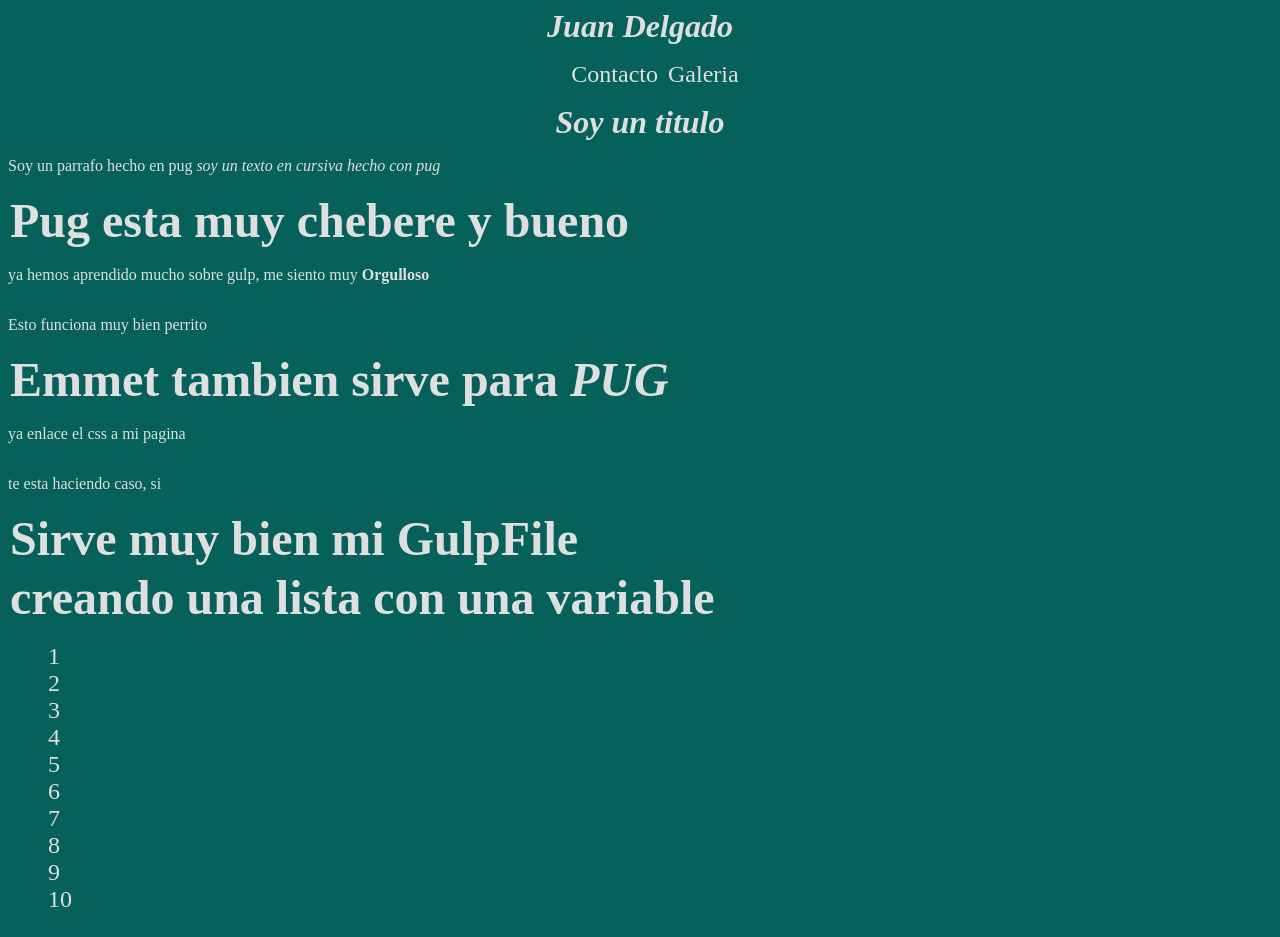
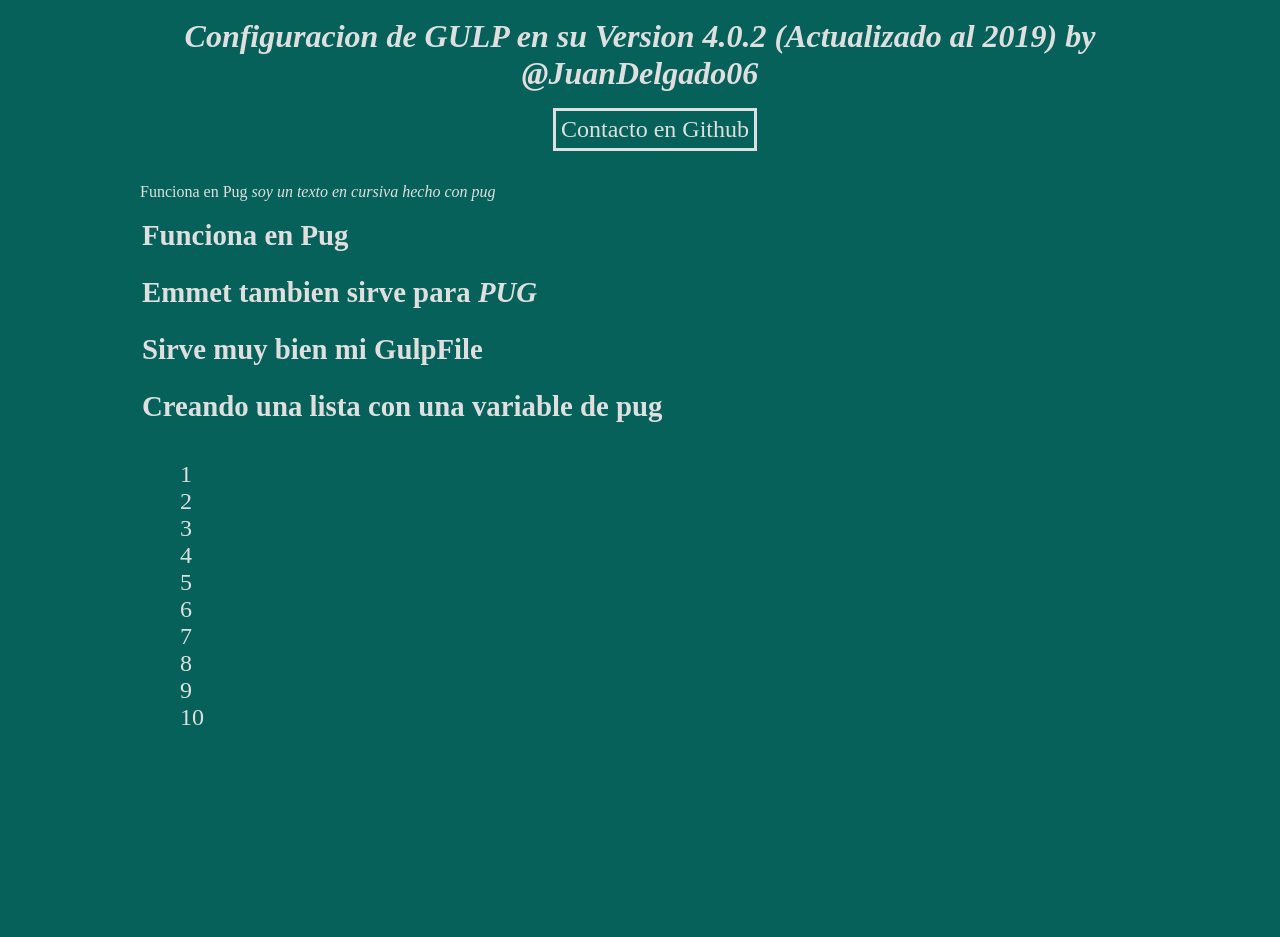
Before and after one commit to JuanDelgado06/GULP-v4-Configuracion-2019, a website: page dev/pug/index.pug in a window 1280 px wide. After the commit the page ends 800 px from the top, so only its background shows below. Drawn offline with nearby package versions, Linux system fonts and the light colour scheme; files that its build step writes are made by us from their sources.

Commit message:
Mejore el texto escrito en el index

```diff
--- a/dev/pug/index.pug
+++ b/dev/pug/index.pug
@@ -7,26 +7,19 @@
         title Aprendiendo a Utilizar Gulp
         link(rel="stylesheet", href="./css/styles.css")
     body
-        h1.title Juan Delgado
+    .contenedor
+        h1.title Configuracion de GULP en su Version 4.0.2 (Actualizado al 2019) by @JuanDelgado06
         nav.Nav
             ul
                 li
-                    a(href="https://github.com/JuanDelgado06" target="_blank") Contacto
-                li
-                    a(href="galeria.pug") Galeria
-        h1.title Soy un titulo
-        p#parrafo Soy un parrafo hecho en pug
+                    a(href="https://github.com/JuanDelgado06" target="_blank") Contacto en Github
+        p#parrafo Funciona en Pug
             i soy un texto en cursiva hecho con pug
-        h2 Pug esta muy chebere y bueno
-        p ya hemos aprendido mucho sobre gulp, me siento muy
-            strong Orgulloso
-        p Esto funciona muy bien perrito
+        h2 Funciona en Pug
         h2 Emmet tambien sirve para
             i PUG
-        p ya enlace el css a mi pagina
-        p te esta haciendo caso, si
         h2 Sirve muy bien mi GulpFile
-        h2 creando una lista con una variable
+        h2 Creando una lista con una variable de pug
         ul.list
             -n=0
             while n++ <10
--- a/dev/scss/styles.scss
+++ b/dev/scss/styles.scss
@@ -2,6 +2,13 @@
 $color-h: rgb(223, 223, 223);
 
 body {
+    background: $color;
+}
+
+.contenedor {
+    margin: 0 auto;
+    width: 99%;
+    max-width: 1000px;
     background: $color;
     color: #000;
     display: flex;
@@ -10,6 +17,7 @@
 
     h1 {
         margin: 0;
+        margin-top: 10px;
         font-size: 2rem;
         color: $color-h;
         font-style: italic;
@@ -19,7 +27,8 @@
 
     h2 {
         margin: 0;
-        font-size: 3em;
+        margin-bottom: 20px;
+        font-size: 1.8em;
         border: 2px solid $color;
         flex: 1;
         color: $color-h;
@@ -36,17 +45,22 @@
         justify-content: center;
 
         li {
+            border: 3px solid $color-h;
+            padding: 5px;
             list-style: none;
             margin-right: 10px;
+
+            &:hover {
+                opacity: .9;
+                padding: 7px;
+            }
 
             a {
                 text-decoration: none;
                 color: $color-h;
                 font-size: 1.5em;
 
-                &:hover {
-                    text-decoration: underline;
-                }
+
             }
         }
     }
```
Also changed, not shown: public/css/styles.css, public/index.html.
